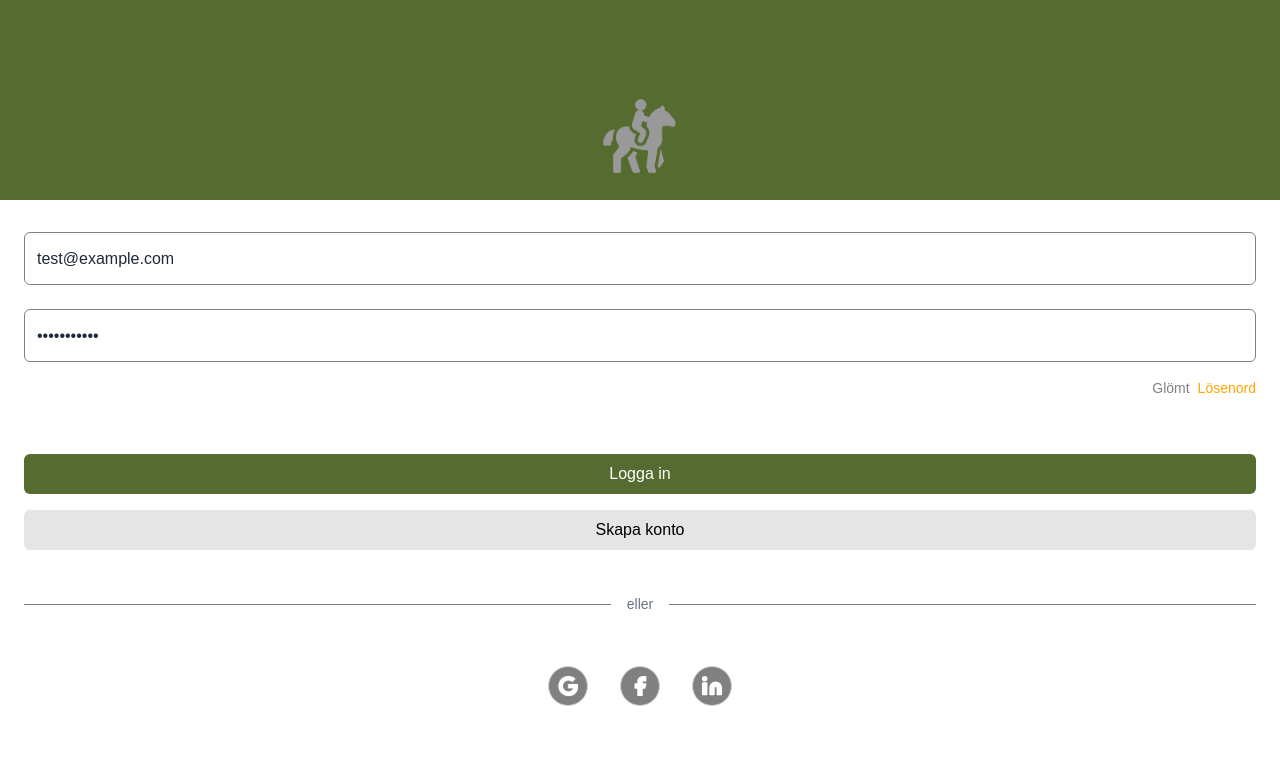
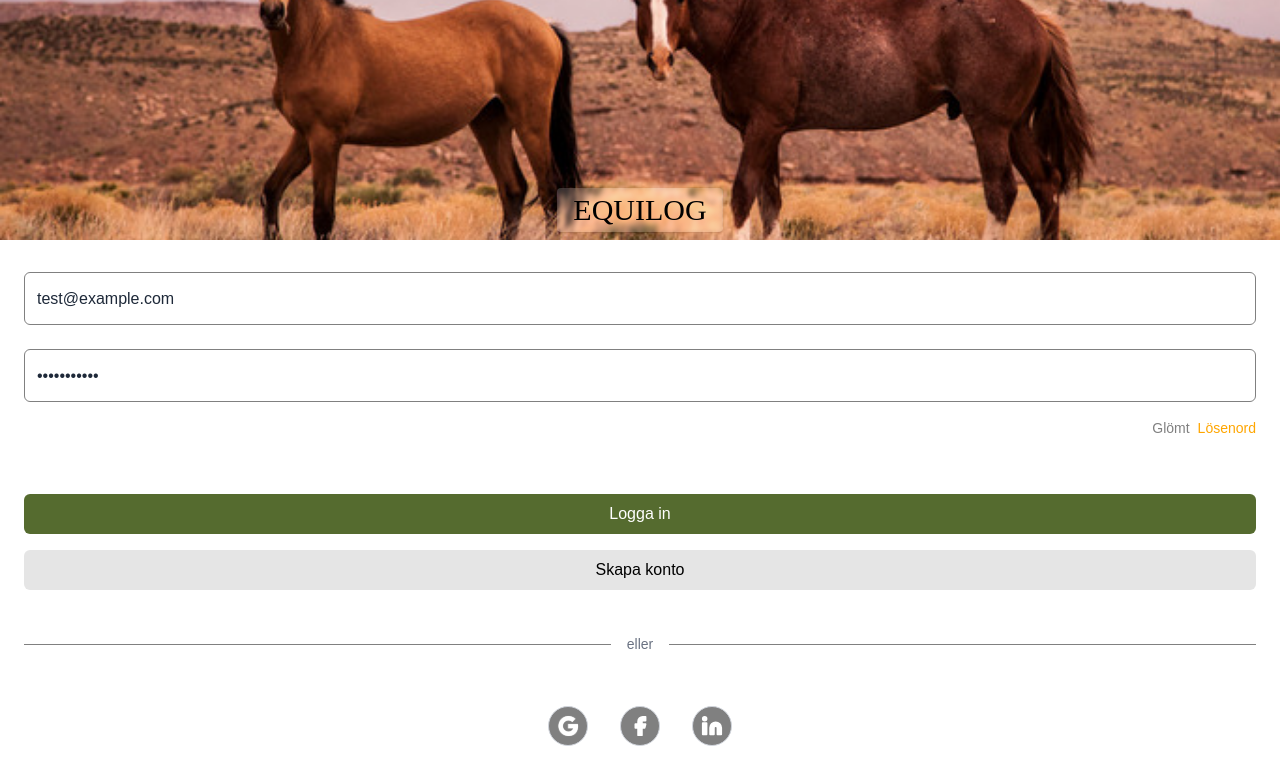
Before and after one commit to JBrannelid/LinkToC, a React (Vite) app: page /login in a window 1280 px wide. Shown: the top 784 px of the page. Built offline with nearby package versions, Linux system fonts and the light colour scheme; no server answers.

Commit message:
Implemented a background img for login page

```diff
--- a/src/pages/LoginPage.jsx
+++ b/src/pages/LoginPage.jsx
@@ -43,14 +43,26 @@ const LoginForm = () => {
   };
 
   return (
-    <div className="flex flex-col h-screen">
-      {/* Header and Horse Icon */}
-      <div className="py-15 flex justify-center items-center bg-olive-500">
+    <div className="flex flex-col min-h-screen">
+      {/* Responsive header with background image */}
+      <div
+        className="relative w-full"
+        style={{ height: "clamp(200px, 30vh, 400px)" }}
+      >
         <img
-          src="../assets/icons/horse.svg"
-          alt="Horse icon"
-          className="h-20 w-20 translate-y-9"
+          src="/src/assets/images/LoginBackgroundImage.jpg"
+          alt="Horse Background"
+          className="absolute inset-0 w-full h-full object-cover"
+          style={{ maxHeight: "none" }}
         />
+        <div className="absolute inset-0 flex flex-col items-center justify-end pb-2">
+          <div className="bg-light/20 backdrop-blur-[2px] backdrop-brightness-120 px-4 py-1 rounded-sm shadow-sm">
+            <h1 className="text-3xl text-black">EQUILOG</h1>
+          </div>
+          {/* <p className="mt-2 text-white text-lg drop-shadow-md">
+            Välkommen till ditt stalls digitala hjälpreda
+          </p> */}
+        </div>
       </div>
 
       {/* Form Section */}
```
